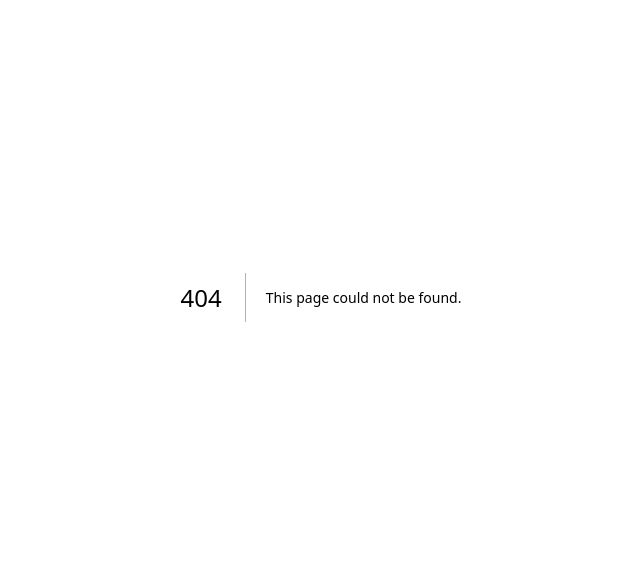
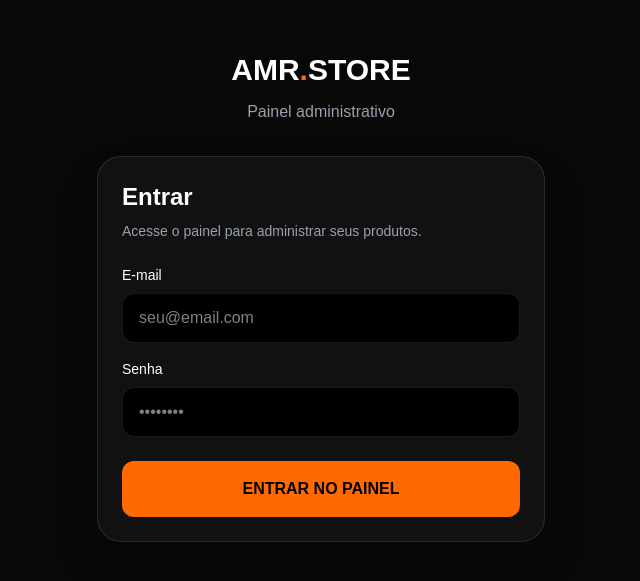
Before and after one commit to mmajor805/amr-store-loja-de-produtos-digitais, a Next.js app: page /admin/login in a window 1280 px wide. Before the commit this address had no page. Shown: the part 103-684 px from the top of the page, without its empty margins (319-959 px from the left). Built offline with nearby package versions, Linux system fonts and the light colour scheme; no server answers.

Commit message:
Create page.tsx

```diff
--- /dev/null
+++ b/app/admin/login/page.tsx
@@ -0,0 +1,109 @@
+"use client";
+
+import { FormEvent, useState } from "react";
+import { useRouter } from "next/navigation";
+import { createClient } from "@/utils/supabase/client";
+
+export default function AdminLogin() {
+  const router = useRouter();
+  const supabase = createClient();
+
+  const [email, setEmail] = useState("");
+  const [password, setPassword] = useState("");
+  const [error, setError] = useState("");
+  const [loading, setLoading] = useState(false);
+
+  async function handleLogin(event: FormEvent<HTMLFormElement>) {
+    event.preventDefault();
+
+    setLoading(true);
+    setError("");
+
+    const { error } = await supabase.auth.signInWithPassword({
+      email,
+      password,
+    });
+
+    if (error) {
+      setError("E-mail ou senha incorretos.");
+      setLoading(false);
+      return;
+    }
+
+    router.push("/admin");
+    router.refresh();
+  }
+
+  return (
+    <main className="flex min-h-screen items-center justify-center bg-[#080808] px-5 text-white">
+      <div className="w-full max-w-md">
+        <div className="mb-8 text-center">
+          <h1 className="text-3xl font-black">
+            AMR<span className="text-orange-500">.</span>STORE
+          </h1>
+
+          <p className="mt-3 text-gray-400">
+            Painel administrativo
+          </p>
+        </div>
+
+        <form
+          onSubmit={handleLogin}
+          className="rounded-3xl border border-white/10 bg-white/[0.04] p-6 shadow-2xl"
+        >
+          <h2 className="text-2xl font-bold">
+            Entrar
+          </h2>
+
+          <p className="mt-2 text-sm text-gray-400">
+            Acesse o painel para administrar seus produtos.
+          </p>
+
+          <div className="mt-6">
+            <label className="mb-2 block text-sm font-medium">
+              E-mail
+            </label>
+
+            <input
+              type="email"
+              value={email}
+              onChange={(event) => setEmail(event.target.value)}
+              placeholder="seu@email.com"
+              required
+              className="w-full rounded-xl border border-white/10 bg-black px-4 py-3 text-white outline-none focus:border-orange-500"
+            />
+          </div>
+
+          <div className="mt-4">
+            <label className="mb-2 block text-sm font-medium">
+              Senha
+            </label>
+
+            <input
+              type="password"
+              value={password}
+              onChange={(event) => setPassword(event.target.value)}
+              placeholder="••••••••"
+              required
+              className="w-full rounded-xl border border-white/10 bg-black px-4 py-3 text-white outline-none focus:border-orange-500"
+            />
+          </div>
+
+          {error && (
+            <p className="mt-4 rounded-xl bg-red-500/10 p-3 text-sm text-red-400">
+              {error}
+            </p>
+          )}
+
+          <button
+            type="submit"
+            disabled={loading}
+            className="mt-6 w-full rounded-xl bg-orange-500 px-5 py-4 font-bold text-black transition hover:bg-orange-400 disabled:opacity-50"
+          >
+            {loading ? "Entrando..." : "ENTRAR NO PAINEL"}
+          </button>
+        </form>
+      </div>
+    </main>
+  );
+}
```
